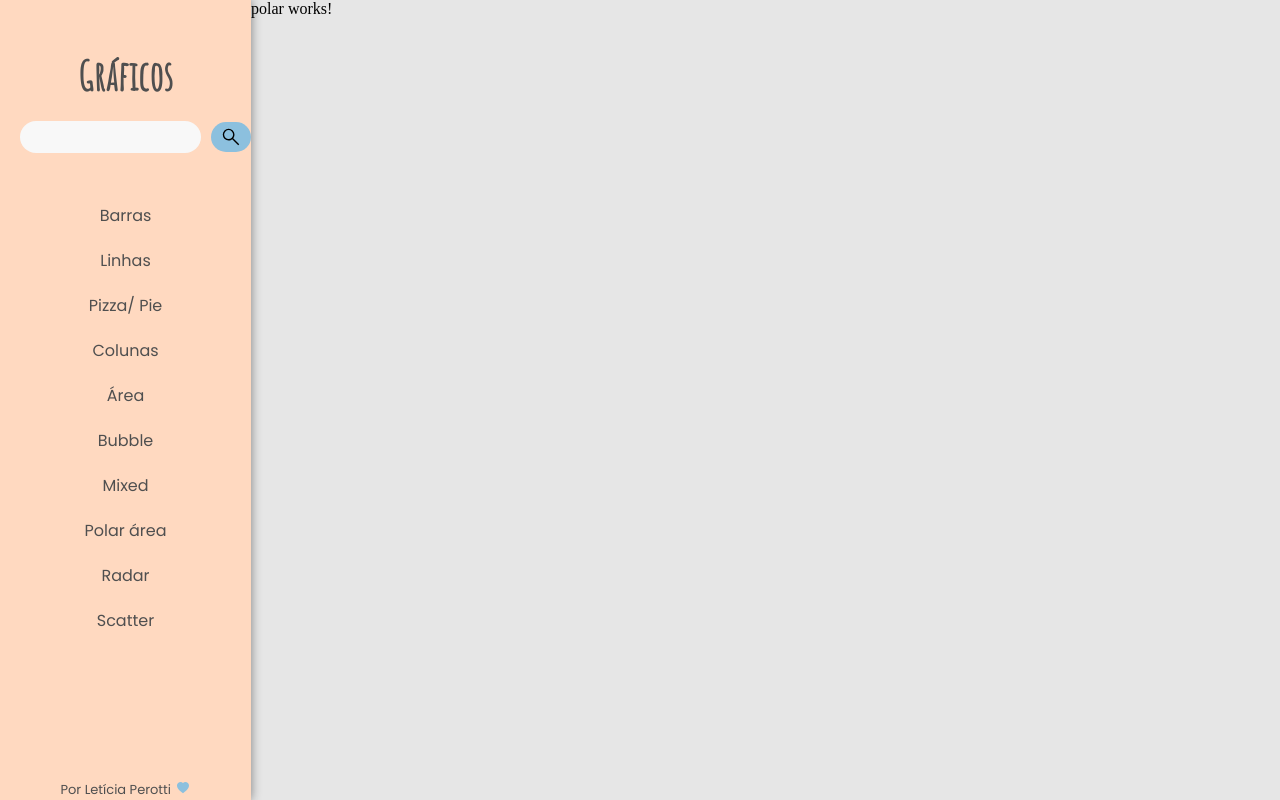
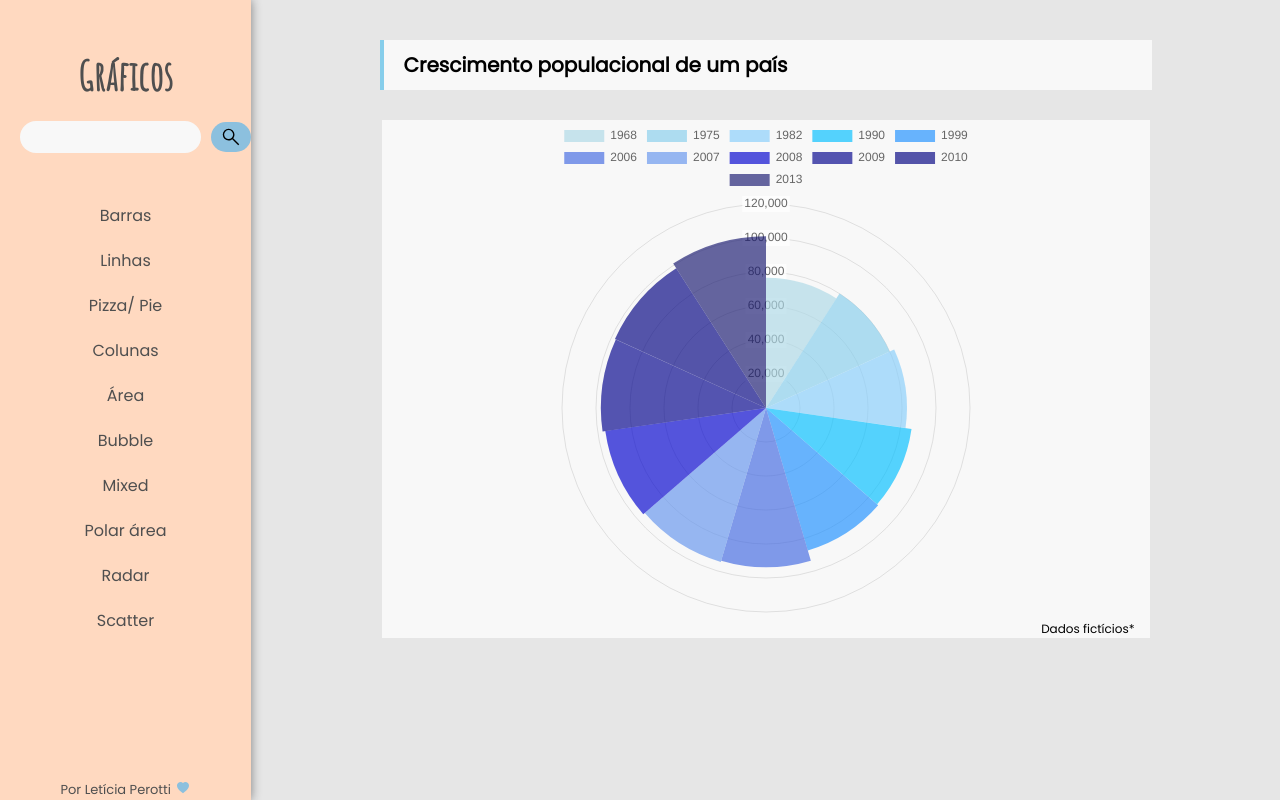
Before and after one commit to leticia-perotti/Charts.JS, an Angular app: page /inicial/polar in a window 1280 px wide. Built offline with nearby package versions, Linux system fonts and the light colour scheme; data requests are answered from the project's data file.

Commit message:
Polar area charts

```diff
--- a/src/app/graficos/graficos.service.ts
+++ b/src/app/graficos/graficos.service.ts
@@ -28,4 +28,8 @@ export class GraficosService {
   vendassorveteria(){
     return this.http.get(this.local+"vendassorveteria")
   }
+
+  populacaopais(){
+    return this.http.get(this.local+"populacaopais")
+  }
 }
--- a/src/app/graficos/polar/polar.component.html
+++ b/src/app/graficos/polar/polar.component.html
@@ -1 +1,10 @@
-<p>polar works!</p>
+<body>
+  <div class="title">
+    <h3>Crescimento populacional de um país</h3>
+  </div>
+  <div class="chart">
+    <canvas id="myChart"></canvas>
+    <footer>Dados fictícios*</footer>
+  </div>
+
+</body>
--- a/src/app/graficos/polar/polar.component.scss
+++ b/src/app/graficos/polar/polar.component.scss
@@ -0,0 +1,38 @@
+body{
+  display: flex;
+  flex-direction: column;
+  align-items: center;
+  gap: 30px;
+
+  .title{
+    margin-top: 5vh;
+    width: 60vw;
+    background-color: var(--branco);
+    border-left: 4px solid #87CEEB;
+    padding-top:10px;
+    padding-bottom:10px;
+
+    h3{
+      font-family: 'Poppins', sans-serif;
+      font-size: 20px;
+      margin-left: 20px;
+    }
+  }
+  .chart{
+    width: 60vw;
+    background-color: var(--branco);
+
+    canvas{
+      margin: 15px;
+      width: 500px !important;
+      height: 500px !important;
+      margin: 0 auto;
+    }
+    footer{
+      font-family: 'Poppins', sans-serif;
+      font-size: 12px;
+      text-align: end;
+      padding-right: 15px;
+    }
+  }
+}
--- a/src/app/graficos/polar/polar.component.ts
+++ b/src/app/graficos/polar/polar.component.ts
@@ -1,4 +1,6 @@
 import { Component, OnInit } from '@angular/core';
+import { Chart, registerables } from 'chart.js';
+import { GraficosService } from '../graficos.service';
 
 @Component({
   selector: 'app-polar',
@@ -7,9 +9,63 @@ import { Component, OnInit } from '@angular/core';
 })
 export class PolarComponent implements OnInit {
 
-  constructor() { }
+  rows : any[] = []
+  labels: any[] = []
+  dado : any[] = []
+
+  constructor(private service: GraficosService) {
+    Chart.register(...registerables);
+   }
 
   ngOnInit(): void {
+    this.consultar();
+  }
+
+  consultar(){
+    this.service.populacaopais().subscribe((data: any) => {
+      this.rows = data
+
+      this.extractLabel()
+      this.extractDataset()
+
+      var myChart = new Chart("myChart", {
+        type: 'polarArea',
+        data: {
+          labels: this.labels,
+          datasets:[{
+            label: "Empresa 01",
+            data : this.dado,
+            backgroundColor:
+            ['#ADD8E6a9',
+             '#87CEEBa9',
+             '#87CEFAa9',
+             '#00BFFFa9',
+             '#1E90FFa9',
+             '#4169E1a9',
+             '#6495EDa9',
+             '#0000CDa9',
+             '#00008Ba9',
+             '#000080a9',
+             '#191970a9'
+            ],
+            borderColor: 'transparent'
+
+          }
+        ]
+        }
+      });
+    })
+  }
+
+  extractLabel(){
+    this.rows.map((row:any) => {
+      this.labels.push(row.ano)
+    })
+  }
+  extractDataset(){
+    this.rows.map((row:any) => {
+      this.dado.push(row.quantidade)
+    })
   }
 
 }
```
